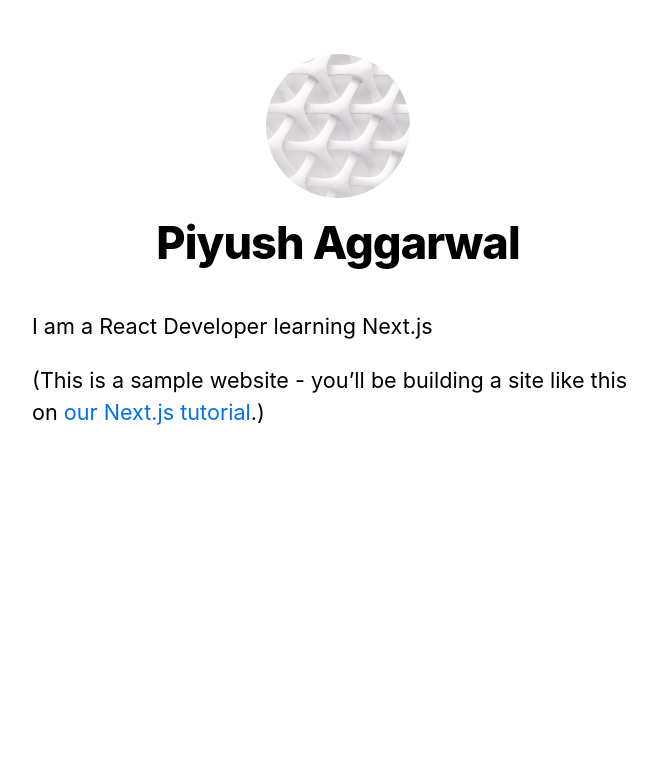
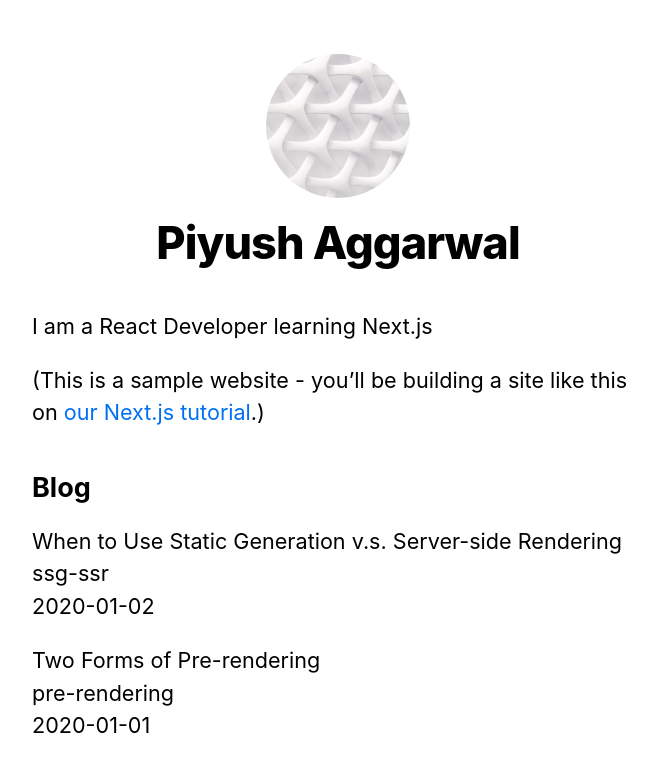
Before and after one commit to ThePiyushAggarwal/learn-next-tutorial, a Next.js app: page / in a window 1280 px wide. Shown: the top 772 px of the page, without its empty margins (302-959 px from the left). Built offline with nearby package versions, Linux system fonts and the light colour scheme.

Commit message:
Rendering Statically Generated Data

```diff
--- a/pages/index.js
+++ b/pages/index.js
@@ -1,8 +1,18 @@
 import Head from 'next/head';
 import Layout, { siteTitle } from '../components/layout';
 import utilStyles from '../styles/utils.module.css';
+import { getSortedPostsData } from '../lib/posts';
 
-export default function Home() {
+export async function getStaticProps() {
+  const allPostsData = getSortedPostsData();
+  return {
+    props: {
+      allPostsData,
+    },
+  };
+}
+
+export default function Home({ allPostsData }) {
   return (
     <Layout home>
       <Head>
@@ -15,6 +25,22 @@
           <a href="https://nextjs.org/learn">our Next.js tutorial</a>.)
         </p>
       </section>
+
+      {/* Listing Posts */}
+      <section className={`${utilStyles.headingMd} ${utilStyles.padding1px}`}>
+        <h2 className={utilStyles.headingLg}>Blog</h2>
+        <ul className={utilStyles.list}>
+          {allPostsData.map(({ id, date, title }) => (
+            <li className={utilStyles.listItem} key={id}>
+              {title}
+              <br />
+              {id}
+              <br />
+              {date}
+            </li>
+          ))}
+        </ul>
+      </section>
     </Layout>
   );
 }
```
